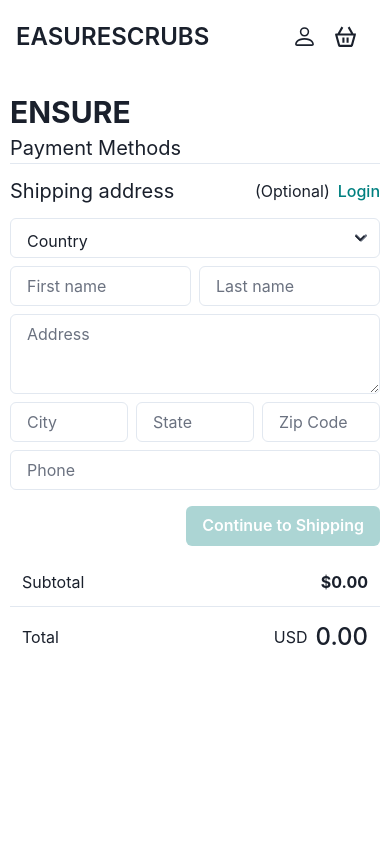
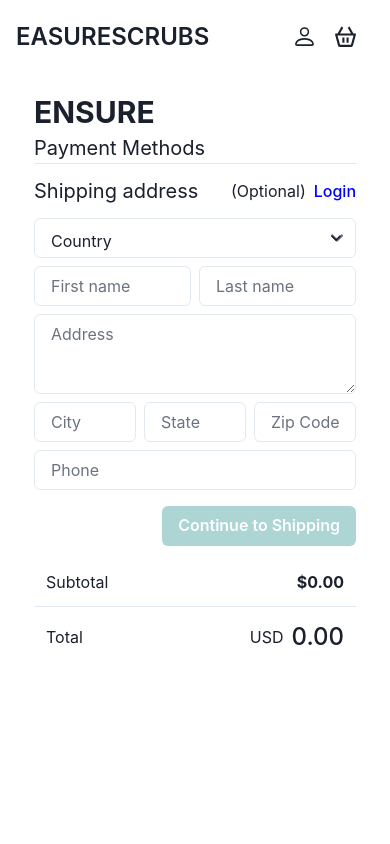
Before and after one commit to UmarRajpoot/EASURE-SCRUBS, a React (Create React App) app: page /checkout in a window 390 px wide. Shown: the top 844 px of the page. Built offline with nearby package versions, Linux system fonts and the light colour scheme.

Commit message:
checkout and drawer adjustments

```diff
--- a/src/components/Drawer/Drawer.js
+++ b/src/components/Drawer/Drawer.js
@@ -62,7 +62,7 @@ const Drawer = ({ openDrawer }) => {
           id="drawer-form"
           className={`fixed top-0 right-0 z-40 h-screen p-4 overflow-y-auto transition-transform ${
             openDrawer ? "-translate-x-0" : "translate-x-full"
-          } bg-white md:w-1/3 dark:bg-gray-800`}
+          } bg-white md:w-1/4 dark:bg-gray-800`}
           tabIndex="-1"
           aria-labelledby="drawer-form-label"
         >
--- a/src/pages/checkout/checkout.js
+++ b/src/pages/checkout/checkout.js
@@ -74,7 +74,7 @@ const Checkout = () => {
 
   return (
     <Box h={"100vh"} px={"2.5"}>
-      <section className="pt-5">
+      <section className="pt-5 px-6 md:px-0">
         <div className="container mx-auto flex flex-col md:flex-row  md:h-96 lg:h-screen justify-center">
           <div className="w-full md:w-2/5 ">
             <Heading>ENSURE</Heading>
@@ -101,7 +101,7 @@ const Checkout = () => {
                 <Text display={"flex"} flexDirection={"row"}>
                   <Text mr={"2"}>(Optional)</Text>
                   <Text
-                    color={"teal"}
+                    color={"blue"}
                     fontSize={"md"}
                     fontWeight={"medium"}
                     cursor={"pointer"}
```
